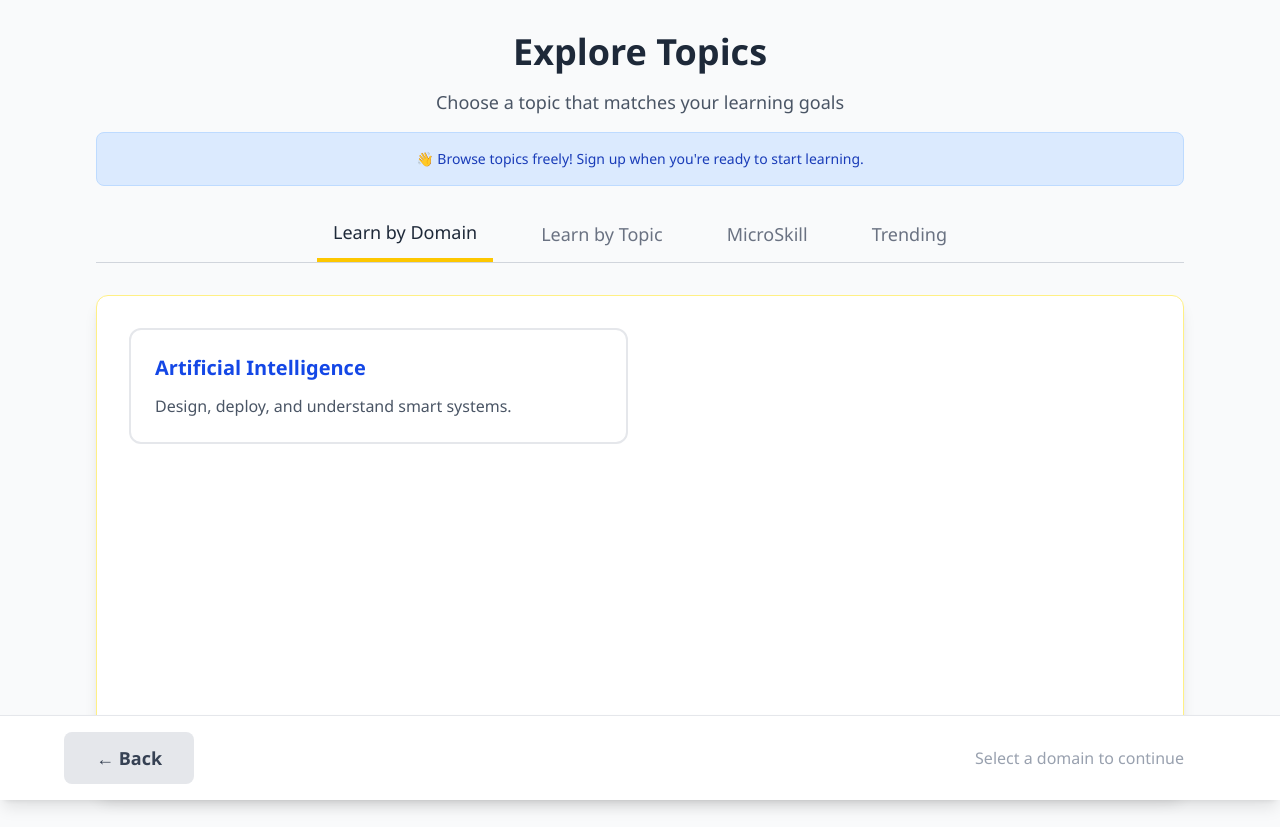
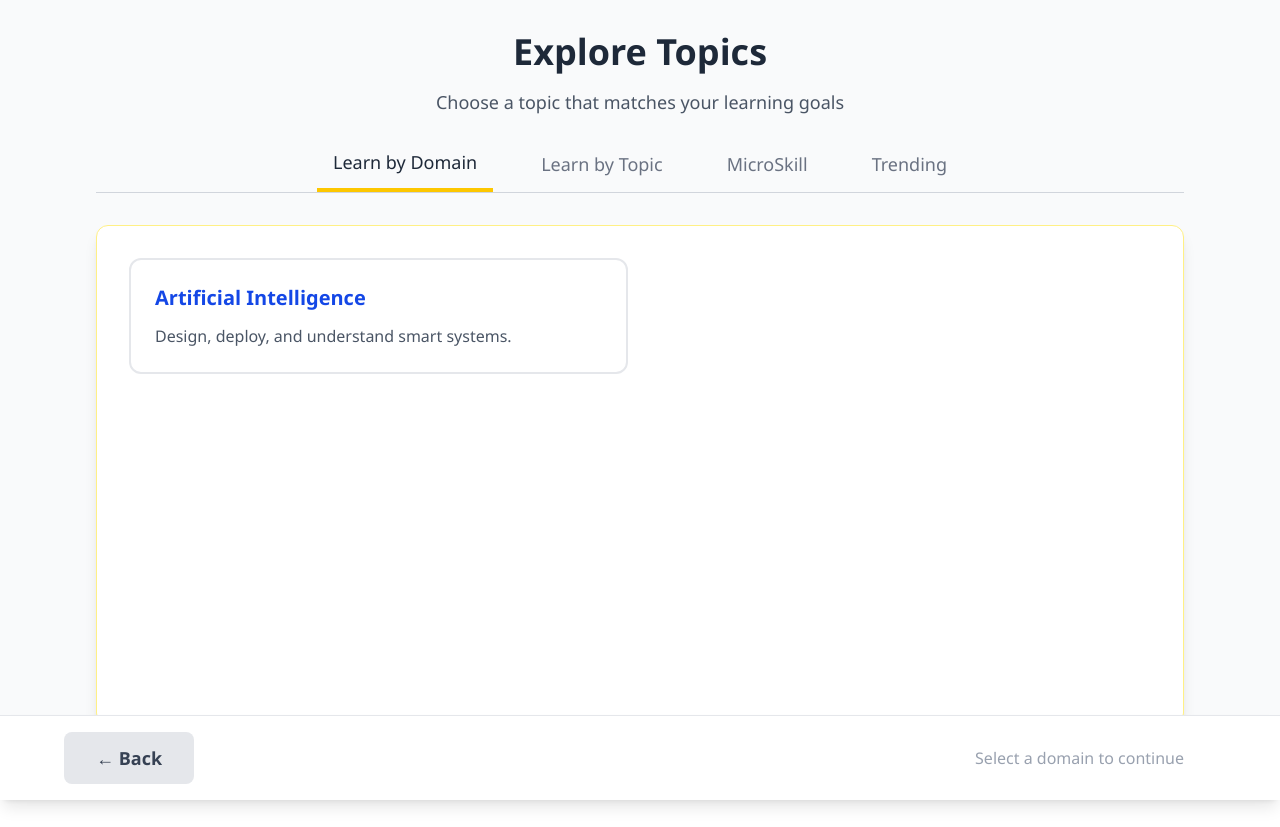
Before and after one commit to remote-cto/ultralit, a Next.js app: page /topic-selection in a window 1280 px wide. After the commit the page ends 800 px from the top, so only its background shows below. Built offline with nearby package versions, Linux system fonts and the light colour scheme.

Commit message:
fixed that pop up logic

```diff
--- a/app/components/TopicSelection.tsx
+++ b/app/components/TopicSelection.tsx
@@ -91,14 +91,8 @@ const TopicSelection = () => {
     setShowAuthPrompt(false);
   };
 
-  // Handle topic selection
+  // Handle topic selection - allow selection without authentication
   const handleTopicSelect = (topicId: number) => {
-    if (!isAuthenticated) {
-      sessionStorage.setItem('pendingTopicSelection', topicId.toString());
-      sessionStorage.setItem('pendingDomainSelection', selectedDomain?.toString() || '');
-      setShowAuthPrompt(true);
-      return;
-    }
     setSelectedTopic(topicId);
     setShowAuthPrompt(false);
   };
@@ -108,14 +102,22 @@ const TopicSelection = () => {
     router.push('/auth?redirect=topic-selection');
   };
 
-  // Save topic selection and proceed
+  // Save topic selection and proceed - show auth popup if not authenticated
   const handleNext = async () => {
     if (!selectedTopic) {
       alert("Please select one topic to continue");
       return;
     }
 
-    if (!isAuthenticated || !user?.id) {
+    // Show authentication popup if user is not authenticated
+    if (!isAuthenticated) {
+      sessionStorage.setItem('pendingTopicSelection', selectedTopic.toString());
+      sessionStorage.setItem('pendingDomainSelection', selectedDomain?.toString() || '');
+      setShowAuthPrompt(true);
+      return;
+    }
+
+    if (!user?.id) {
       handleLoginRedirect();
       return;
     }
@@ -156,7 +158,7 @@ const TopicSelection = () => {
   };
 
   const getNextButtonText = () => {
-    if (!isAuthenticated) return 'Sign Up to Continue';
+    if (!isAuthenticated) return 'Confirm & Continue';
     if (saving) return 'Saving...';
     return 'Confirm & Continue';
   };
@@ -252,9 +254,6 @@ const TopicSelection = () => {
                       }`}
                   >
                     {topic.name}
-                    {!isAuthenticated && (
-                      <span className="ml-1 text-xs">(login required)</span>
-                    )}
                   </button>
                 ))}
               </div>
@@ -309,16 +308,7 @@ const TopicSelection = () => {
             Choose a topic that matches your learning goals
           </p>
 
-          {/* Auth prompt for non-authenticated users */}
-          {!isAuthenticated && (
-            <div className="mt-4 p-4 bg-blue-100 rounded-lg border border-blue-200">
-              <p className="text-blue-800 text-sm">
-                👋 Browse topics freely! Sign up when you're ready to start learning.
-              </p>
-            </div>
-          )}
-
-          {/* Welcome message for authenticated users */}
+          {/* Welcome message for authenticated users only */}
           {isAuthenticated && user?.name && (
             <div className="mt-4 p-4 bg-green-100 rounded-lg border border-green-200">
               <p className="text-green-800 text-sm">
```
